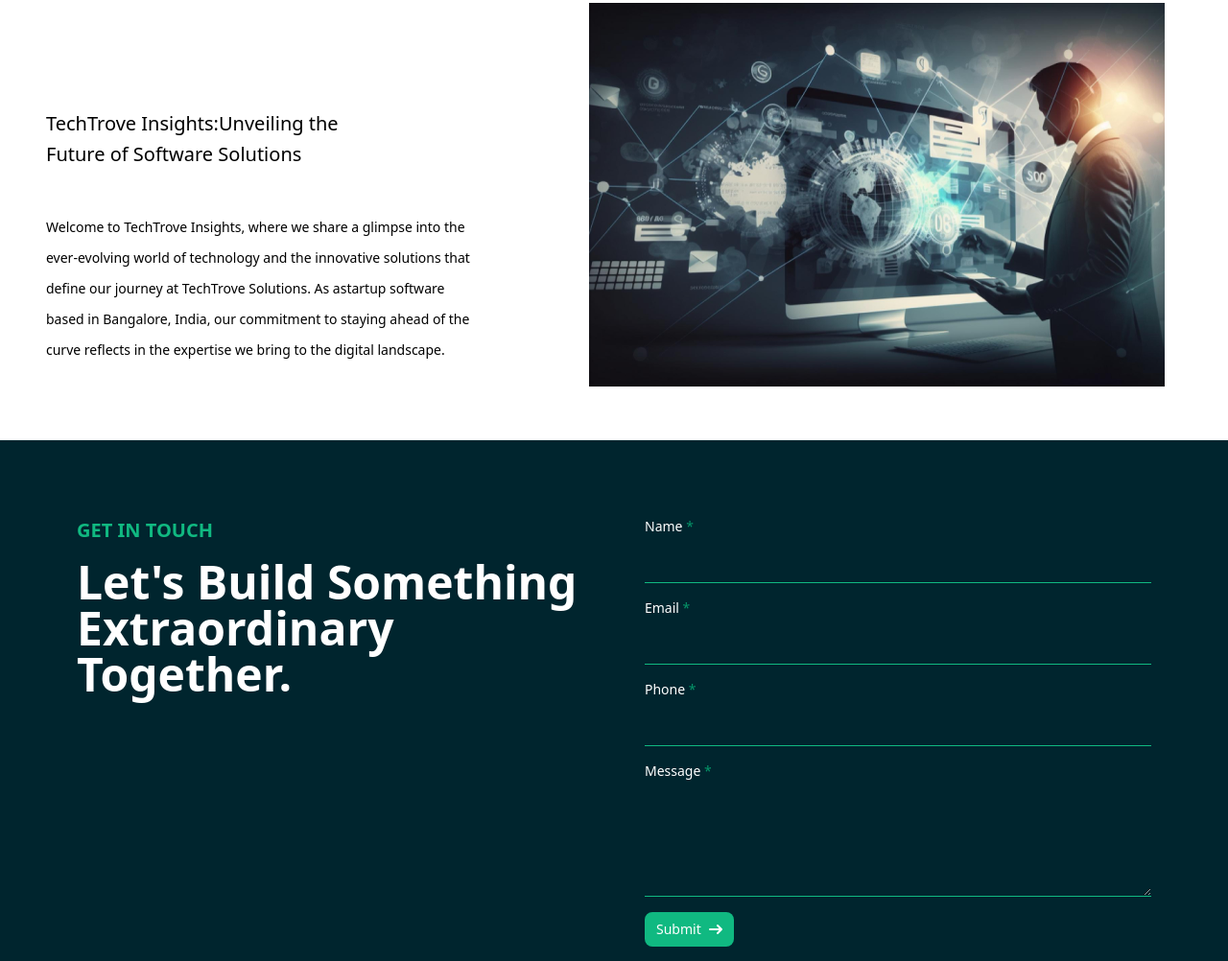
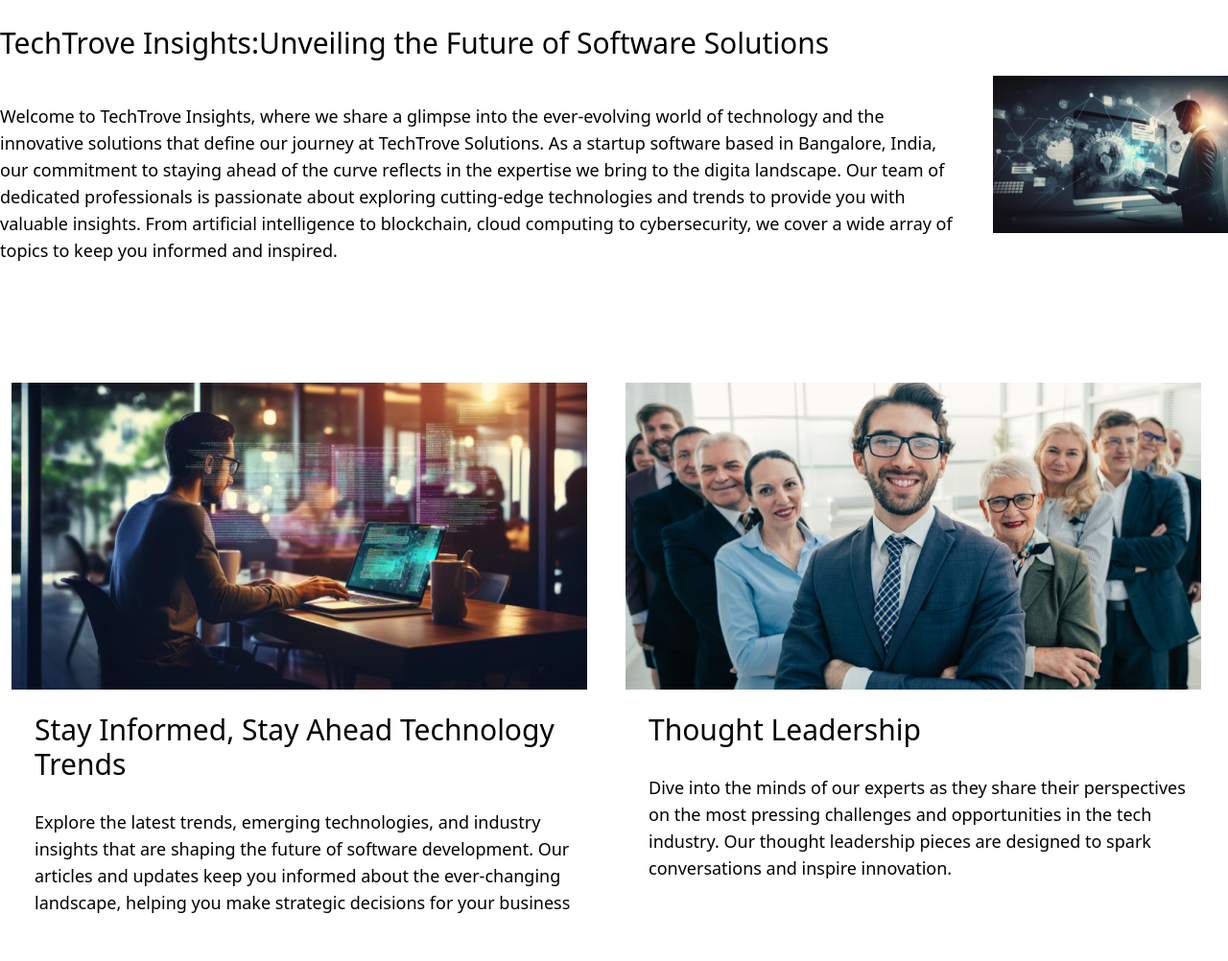
Before and after one commit to vicky23sri/Techtrove-solutions, a website: page build/insights.html in a window 1280 px wide. Shown: the part 597-1599 px from the top of the page at 96% size. Drawn offline with nearby package versions, Linux system fonts and the light colour scheme.

Commit message:
insights page

```diff
--- a/build/insights.html
+++ b/build/insights.html
@@ -83,117 +83,105 @@
         </div>
     </section>
 
-    <section class="w-full bg-cover my-14 px-4 md:px-0">
-        <div class="container mx-auto flex items-center">
-            <div class="mission flex flex-col gap-14 py-20">
-                <!--
-                <div class="flex flex-row">
-                    <div>
-                        <h2 class="text-xl font-medium leading-8 py-4 px-2 md:px-12">
-                            <span class="block">TechTrove Insights:Unveiling the</span>
-                            <span class="block">Future of Software Solutions</span>
-                        </h2>
-                        <p class="text-sm font-medium leading-8 py-2 px-2 md:px-12">
-                            Welcome to TechTrove Insights, where we share a glimpse into the<br>
-                            ever-evolving world of technology and the innovative solutions that<br>
-                            define our journey at TechTrove Solutions. As astartup software <br>
-                            based in Bangalore, India, our commitment to staying<br>
-                            ahead of the curve reflects in the expertise we bring to the digital <br>
-                            landscape.
-                        </p>
 
-                    </div>
-                    <div class="flex-grow"></div>
-                </div>
 
-                <div class="w-full flex justify-center">
-                    <img src="./img/techtrove.png" alt="logo" class="max-w-full md:max-w-xs">
-                    <img class="w-[600px] h-[400px]" src="https://via.placeholder.com/600x400" />
+    <section class="w-full bg-cover my-20 px-4 md:px-0">
+        <div class="container mx-auto flex flex-col md:flex-row items-center gap-10">
+            <div class="flex-grow md:w-[562px] self-stretch flex-col justify-center items-start gap-5">
+                <h2 class="title-font-family font-medium text-3xl mb-4 md:mb-6">
+                    TechTrove Insights:Unveiling the Future of Software Solutions
+                </h2>
+                <p class="text-lg py-5 font-light leading-7">
+                    Welcome to TechTrove Insights, where we share a glimpse into the ever-evolving world of technology
+                    and the innovative solutions that define our journey at TechTrove Solutions. As a startup software
+                    based in Bangalore, India, our commitment to staying ahead of the curve reflects in the expertise we
+                    bring to the digita landscape.
 
-                </div>
-            </div> -->
+                    Our team of dedicated professionals is passionate about exploring cutting-edge technologies
+                    and trends to provide you with valuable insights. From artificial intelligence to blockchain,
+                    cloud computing to cybersecurity, we cover a wide array of topics to keep you informed and inspired.
 
-            </div>
-            <div class=" pt-20 justify-start items-center gap-[114px] inline-flex">
-                <div class="w-[562px] self-stretch flex-col justify-center items-start gap-5 inline-flex">
-                    <h2 class="text-xl font-medium leading-8 py-4 px-2 md:px-12">
-                        <span class="block">TechTrove Insights:Unveiling the</span>
-                        <span class="block">Future of Software Solutions</span>
-                    </h2>
-                    <p class="text-sm font-medium leading-8 py-2 px-2 md:px-12">
-                        Welcome to TechTrove Insights, where we share a glimpse into the<br>
-                        ever-evolving world of technology and the innovative solutions that<br>
-                        define our journey at TechTrove Solutions. As astartup software <br>
-                        based in Bangalore, India, our commitment to staying
-                        ahead of the curve reflects in the expertise we bring to the digital
-                        landscape.
-                    </p>
-                </div>
-                <div class="flex-grow"></div>
+                </p>
             </div>
             <div class="w-full flex justify-center">
-                <!-- <img src="./img/techtrove.png" alt="logo" class="max-w-full md:max-w-xs"> -->
-                <img class="w-[600px] h-[400px]" src="../build/img/cloud-computing-banner-background-smart-city 1.png" />
-
+                <img class="max-w-full h-auto" src="../build/img/cloud-computing-banner-background-smart-city 1.png"
+                    alt="Banner Image">
             </div>
-
-
         </div>
-
-
-
-
-
     </section>
 
 
-
-
-
-
-
-
-
-
-
-
-
-
-
-
-
-
-
-
-
-
-
-
-
-
-
-
-
-
-
-
-
-
-
-
-
-
-
-
-
-
-
-
-
-
-
-
-
+    <div class="container mx-auto flex flex-col md:flex-row items-center gap-5">
+        <div class="grid-cols-1 mx-auto sm:grid md:grid-cols-2 ">
+            <div
+                class="mx-3 mt-6 flex flex-col self-start rounded-lg bg-white shadow-[0_2px_15px_-3px_rgba(0,0,0,0.07),0_10px_20px_-2px_rgba(0,0,0,0.04)] dark:bg-neutral-700 sm:shrink-0 sm:grow sm:basis-0">
+                <a href="#!">
+                    <img class="max-w-full h-auto " src="./img/tech-trends 1.png" alt="Hollywood Sign on The Hill" />
+                </a>
+                <div class="p-6 ">
+                    <h5 class="title-font-family font-medium text-3xl mb-4 md:mb-2">
+                        Stay Informed, Stay Ahead
+                        Technology Trends
+                    </h5>
+                    <p class="text-lg py-5  font-light leading-7">
+                        Explore the latest trends, emerging technologies, and industry insights that are shaping the
+                        future of software development. Our articles and updates keep you informed about the
+                        ever-changing landscape, helping you make strategic decisions for your business
+                    </p>
+                </div>
+            </div>
+            <div
+                class="mx-3 mt-6 flex flex-col self-start rounded-lg bg-white shadow-[0_2px_15px_-3px_rgba(0,0,0,0.07),0_10px_20px_-2px_rgba(0,0,0,0.04)] dark:bg-neutral-700 sm:shrink-0 sm:grow sm:basis-0">
+                <a href="#!">
+                    <img class="max-w-full h-auto " src="./img/leadership 1.png" alt="Palm Springs Road" />
+                </a>
+                <div class="p-6">
+                    <h5 class="title-font-family font-medium text-3xl mb-4 md:mb-2">
+                        Thought Leadership
+                    </h5>
+                    <p class="text-lg  py-5 font-light leading-7">
+                        Dive into the minds of our experts as they share their perspectives on the most pressing
+                        challenges and opportunities in the tech industry. Our thought leadership pieces are designed to
+                        spark conversations and inspire innovation.
+                    </p>
+                </div>
+            </div>
+            <div
+                class="mx-3 mt-6 flex flex-col self-start rounded-lg bg-white shadow-[0_2px_15px_-3px_rgba(0,0,0,0.07),0_10px_20px_-2px_rgba(0,0,0,0.04)] dark:bg-neutral-700 sm:shrink-0 sm:grow sm:basis-0">
+                <a href="#!">
+                    <img class="max-w-full h-auto " src="./img/connect 1.png" alt="Skyscrapers" />
+                </a>
+                <div class="p-6">
+                    <h5 class="title-font-family font-medium text-3xl mb-4 md:mb-2">
+                        Connect with TechTrove
+                    </h5>
+                    <p class="text-lg py-5 font-light leading-7">
+                        Whether you're a fellow enthusiast, a potential client, or a tech collaborator, we invite you to
+                        connect with us. Share your thoughts, ask questions, and be a part of the conversation at
+                        TechTrove Insights. Stay informed, stay inspired. Welcome to TechTrove Insights, where the
+                        future of software solutions unfolds.
+                    </p>
+                </div>
+            </div>
+            <div
+                class="mx-3 mt-6 flex flex-col self-start rounded-lg bg-white shadow-[0_2px_15px_-3px_rgba(0,0,0,0.07),0_10px_20px_-2px_rgba(0,0,0,0.04)] dark:bg-neutral-700 sm:shrink-0 sm:grow sm:basis-0">
+                <a href="#!">
+                    <img class="max-w-full h-auto " src="./img/case-study 1.png" alt="Los Angeles Skyscrapers" />
+                </a>
+                <div class="p-6">
+                    <h5 class="title-font-family font-medium text-3xl mb-4 md:mb-2">
+                        Case Studies - Real Solutions,
+                        Real Impact
+                    </h5>
+                    <p class="text-lg py-5 font-light leading-7">
+                        Discover how TechTrove Solutions has partnered with businesses to solve complex problems and
+                        drive growth. Our case studies provide in-depth analyses of successful projects, showcasing the
+                        tangible impact of our software solutions.
+                    </p>
+                </div>
+            </div>
+        </div>
+    </div>
 
 
 
```
Also changed, not shown: build/img/case-study 1.png (added), build/img/connect 1.png (added), build/img/leadership 1.png (added), build/img/tech-trends 1.png (added).
